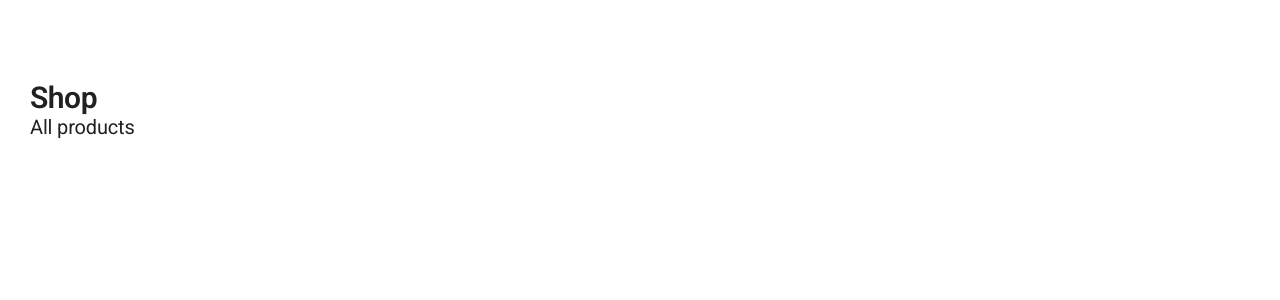
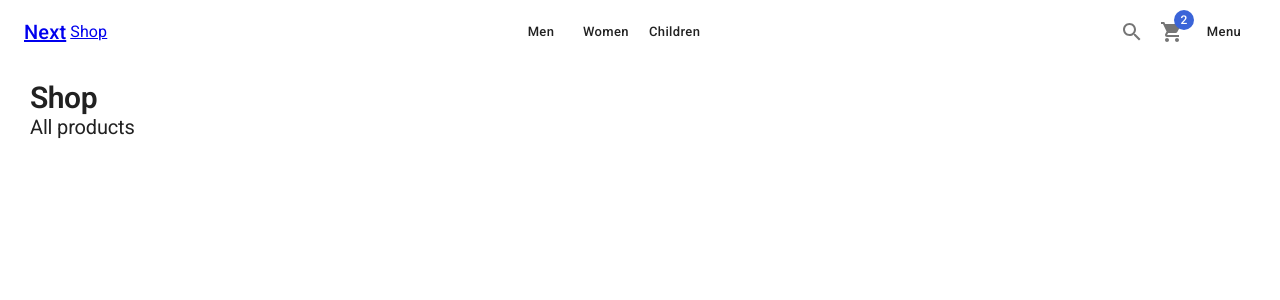
Before and after one commit to NathanMartinezC/next-js-shop, a Next.js app: page / in a window 1280 px wide. Shown: the top 300 px of the page. Built offline with nearby package versions, Linux system fonts and the light colour scheme.

Commit message:
base navbar

```diff
--- a/components/layouts/ShopLayout.tsx
+++ b/components/layouts/ShopLayout.tsx
@@ -1,5 +1,6 @@
 import { FC, ReactNode } from "react";
 import Head from "next/head"
+import { Navbar } from "../ui";
 
 interface Props {
     children?: ReactNode;
@@ -25,7 +26,7 @@
 
             </Head>
             <nav>
-
+                <Navbar />
             </nav>
 
             <main style={{
--- /dev/null
+++ b/components/ui/Navbar.tsx
@@ -0,0 +1,60 @@
+import NextLink from 'next/link';
+import { AppBar, Badge, Box, Button, IconButton, Link, Toolbar, Typography } from '@mui/material';
+import { SearchOutlined, ShoppingCart } from '@mui/icons-material';
+
+export const Navbar = () => {
+    return (
+        <AppBar>
+            <Toolbar>
+                <NextLink href="/" passHref>
+                    <Link display="flex" alignItems='center' component={'span'}>
+                        <Typography variant="h6">Next</Typography>
+                        <Typography sx={{ ml: 0.5 }}>Shop</Typography>
+                    </Link>
+                </NextLink>
+
+                <Box flex={ 1 } />
+
+                <Box sx={{ display: { xs: 'none', sm: 'block' } }}>
+                    <NextLink href="/category/men" passHref>
+                        <Link component={'span'}>
+                            <Button>Men</Button>
+                        </Link>
+                    </NextLink>
+                    <NextLink href="/category/women" passHref>
+                        <Link component={'span'}>
+                            <Button>Women</Button>
+                        </Link>
+                    </NextLink>
+                    <NextLink href="/category/children" passHref>
+                        <Link component={'span'}>
+                            <Button>Children</Button>
+                        </Link>
+                    </NextLink>
+                </Box>
+
+                <Box flex={ 1 } />
+
+                <IconButton>
+                    <SearchOutlined />
+                </IconButton>
+
+                <NextLink href="/cart" passHref>
+                    <Link component={'span'}>
+                        <IconButton>
+                            <Badge badgeContent={ 2 } color='secondary'>
+                                <ShoppingCart />
+                            </Badge>
+                        </IconButton>
+                    </Link>
+                </NextLink>
+
+                <Button>
+                    Menu
+                </Button>
+
+
+            </Toolbar>
+        </AppBar>
+    )
+}
--- /dev/null
+++ b/components/ui/index.ts
@@ -0,0 +1 @@
+export * from './Navbar';
```
